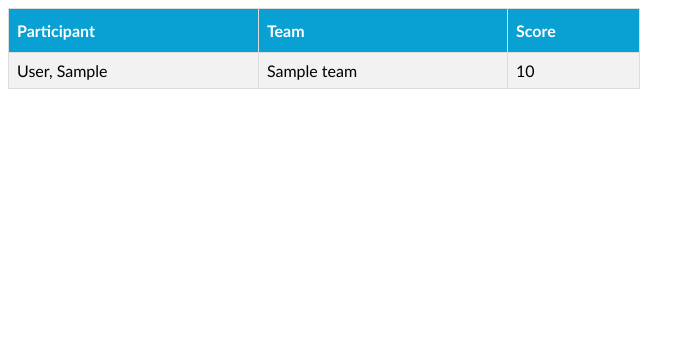
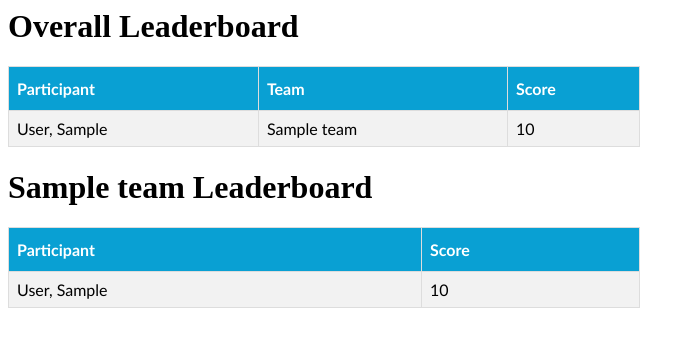
Before and after one commit to baheavey/eba-challenge, a Django app: page /leaderboard/1 in a window 1280 px wide. Shown: the top 347 px of the page, without its empty margins (0-695 px from the left). Run offline with Django 3.2, Linux system fonts and the light colour scheme; tables that the repository leaves empty hold one stand-in row (values such as "Sample post").

Commit message:
modified leaderboard to include individual team leaderboards

```diff
--- a/challenge/views.py
+++ b/challenge/views.py
@@ -143,6 +143,7 @@ def leaderboard(request, challenge_id):
 	current_user = []
 	total_points = 0
 	leaderboard = []
+	teams = []
 	for point in points:
 		if point.user == current_user:
 			total_points += point.score
@@ -150,8 +151,17 @@ def leaderboard(request, challenge_id):
 		else:
 			current_user = point.user
 			total_points = point.score
-			leaderboard.append({'user':current_user, 'team':current_user.team, 'score':total_points})
+			current_team = current_user.team.all()[0].name
+			leaderboard.append({'user':current_user, 'team':current_team, 'score':total_points})
+			if not current_team in teams:
+				teams.append(current_team)
 
+		# Final leaderboard is sorted by score and then name
+		leaderboard = sorted(leaderboard, key=lambda k: k['user'])
 		leaderboard = sorted(leaderboard, key=lambda k: k['score'], reverse=True)
 
-	return render(request, 'leaderboard.html', {'leaderboard': leaderboard})
+		team_leaderboard = []
+		for team in teams:
+			team_leaderboard.append({'team':team, 'players':list(filter(lambda k: k['team'] == team, leaderboard))})
+
+	return render(request, 'leaderboard.html', {'leaderboard': leaderboard, 'teams': teams, 'team_leaderboard':team_leaderboard})
--- a/templates/leaderboard.html
+++ b/templates/leaderboard.html
@@ -32,16 +32,29 @@ Lodi color: 1E54A5
 {% if error %}
 	<p style="color: red;">{{ error }}</p>
 {% else %}
+	<h1>Overall Leaderboard</h1>
 	<table id="challenge">
 	<tr><th><b>Participant</b></th><th><b>Team</b></th><th><b>Score</b></th></tr>
 	{% for leader in leaderboard %}
 	<tr>
 		<td>{{leader.user}}</td>
-		<td>{{leader.team.all.0}}</td>
+		<td>{{leader.team}}</td>
 		<td>{{leader.score}}</td>
 	</tr>
 	{% endfor %}
 	</table>
+
+	{% for team in team_leaderboard %}
+		<h1>{{team.team}} Leaderboard</h1>
+		<table id="challenge">
+		<tr><th><b>Participant</b></th><th><b>Score</b></th></tr>
+		{% for leader in team.players %}
+		<tr>
+			<td>{{leader.user}}</td>
+			<td>{{leader.score}}</td>
+		</tr>
+		{% endfor %}
+		</table>
+	{% endfor %}
 {% endif %}
-
 </body></html>
```
